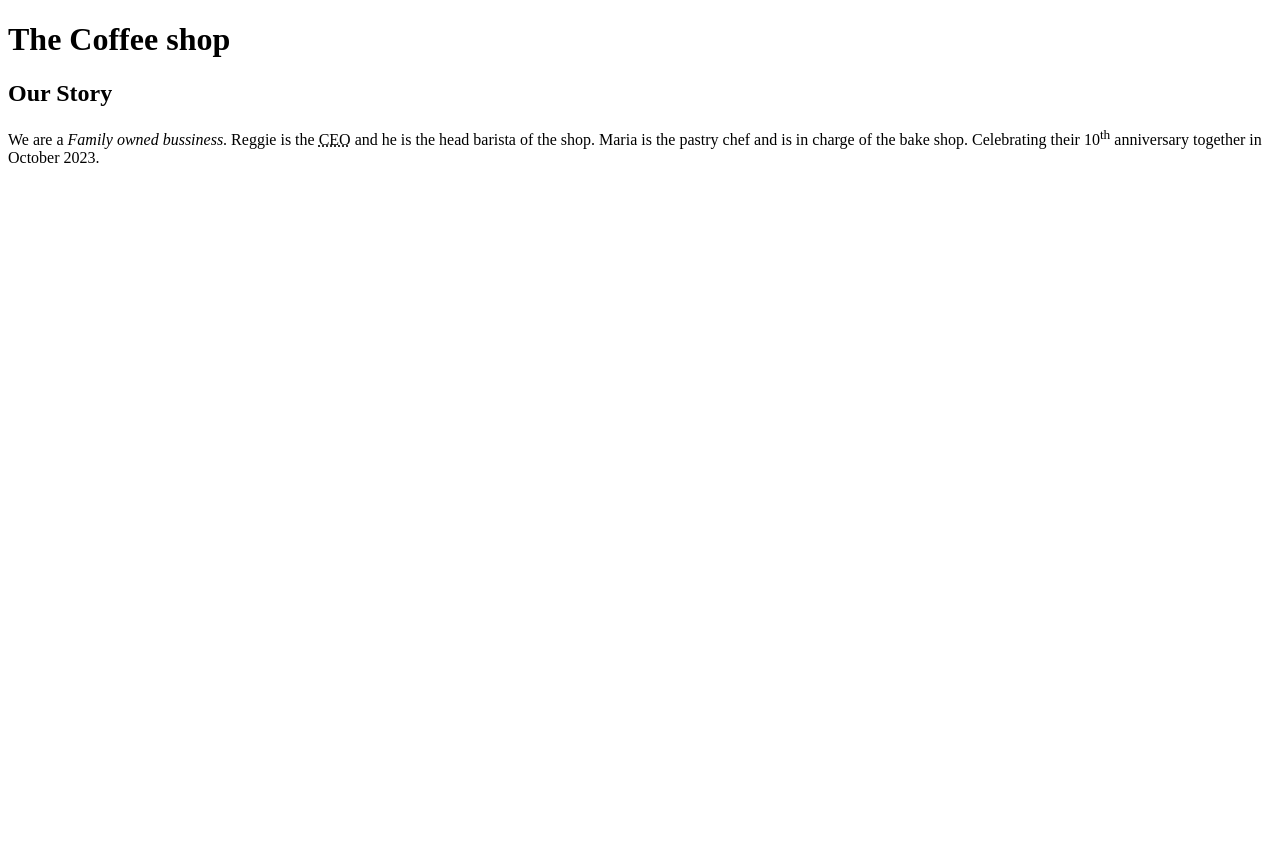
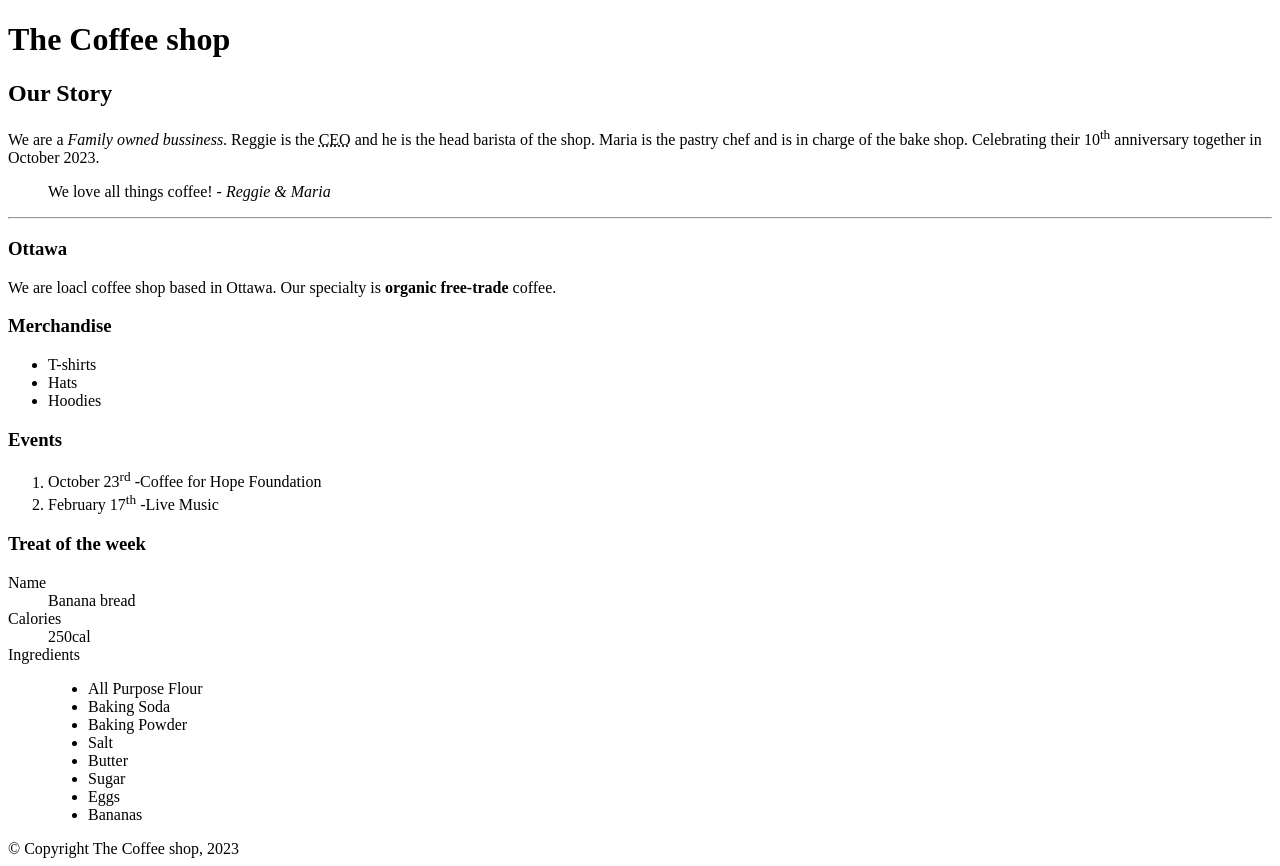
Before and after one commit to casa0036/casa0036.github.io, a plain HTML site: page week3/index.html in a window 1280 px wide. Before the commit the page ends 800 px from the top, so only its background shows below. Drawn offline with Linux system fonts and the light colour scheme.

Commit message:
Finishes main content and footer in index.html

```diff
--- a/week3/index.html
+++ b/week3/index.html
@@ -7,16 +7,16 @@
 </head>
 
 <body>
-    <!--This is an HTML comment-->
-    <!--Command + / to add or remove a comment-->
+    <!-- This is an HTML comment -->
+    <!-- Command + / to add or remove a comment -->
 
-    <!--Site header-->
+    <!-- Site header -->
     <header>
         <h1>The Coffee shop</h1>
     </header>
-    <!--Starting the main content-->
+    <!-- Starting the main content -->
     <main>
-        <!--article of the page can be a standalone-->
+        <!-- article of the page can be a standalone -->
         <article>
             <h2>Our Story</h2>
             <p>
@@ -24,10 +24,66 @@
                 and he is the head barista of the shop. Maria is the pastry chef and is in charge of the bake shop.
                 Celebrating their 10<sup>th</sup> anniversary together in October 2023.
             </p>
+            <blockquote>
+                We love all things coffee! <cite>- Reggie & Maria</cite>
+            </blockquote>
+            <hr>
+            <section>
+                <h3>Ottawa</h3>
+                <p>
+                    We are loacl coffee shop based in Ottawa. Our specialty is <b>organic free-trade</b> coffee.
+                </p>
+            </section>
         </article>
+        <aside>
+            <h3>Merchandise</h3>
+            <!-- Adding unordered lists -->
+            <ul>
+                <li>T-shirts</li>
+                <li>Hats</li>
+                <li>Hoodies</li>
+            </ul>
+        </aside>
+        <!-- Adding section for ordered lists -->
+        <section>
+            <h3>Events</h3>
+            <!-- Adding multiple list items li*(and the number of items) -->
+            <ol>
+                <li>October 23<sup>rd</sup> -Coffee for Hope Foundation</li>
+                <li>February 17<sup>th</sup> -Live Music</li>
+            </ol>
+        </section>
 
+        <!-- Adding a section for description list -->
+        <section>
+            <h3>Treat of the week</h3>
+            <dl>
+                <dt>Name</dt>
+                <dd>Banana bread</dd>
+
+                <dt>Calories</dt>
+                <dd>250cal</dd>
+
+                <dt>Ingredients</dt>
+                <dd>
+                    <ul>
+                        <li>All Purpose Flour</li>
+                        <li>Baking Soda</li>
+                        <li>Baking Powder</li>
+                        <li>Salt</li>
+                        <li>Butter</li>
+                        <li>Sugar</li>
+                        <li>Eggs</li>
+                        <li>Bananas</li>
+                    </ul>
+                </dd>
+            </dl>
+        </section>
     </main>
+    <!-- Site Footer -->
     <footer>
+        <!-- Specialty symbols for HTML Entites can be found by googling HTML Entites -->
+        &copy; Copyright The Coffee shop, 2023
 
     </footer>
 </body>
```
